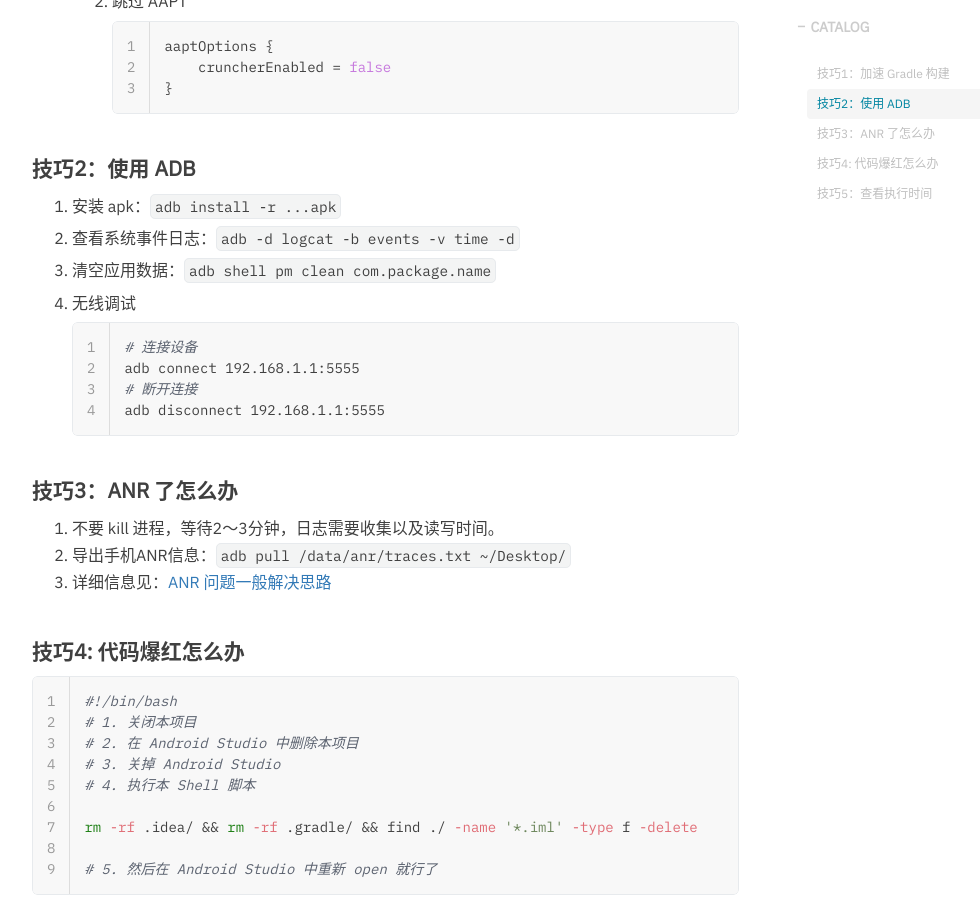
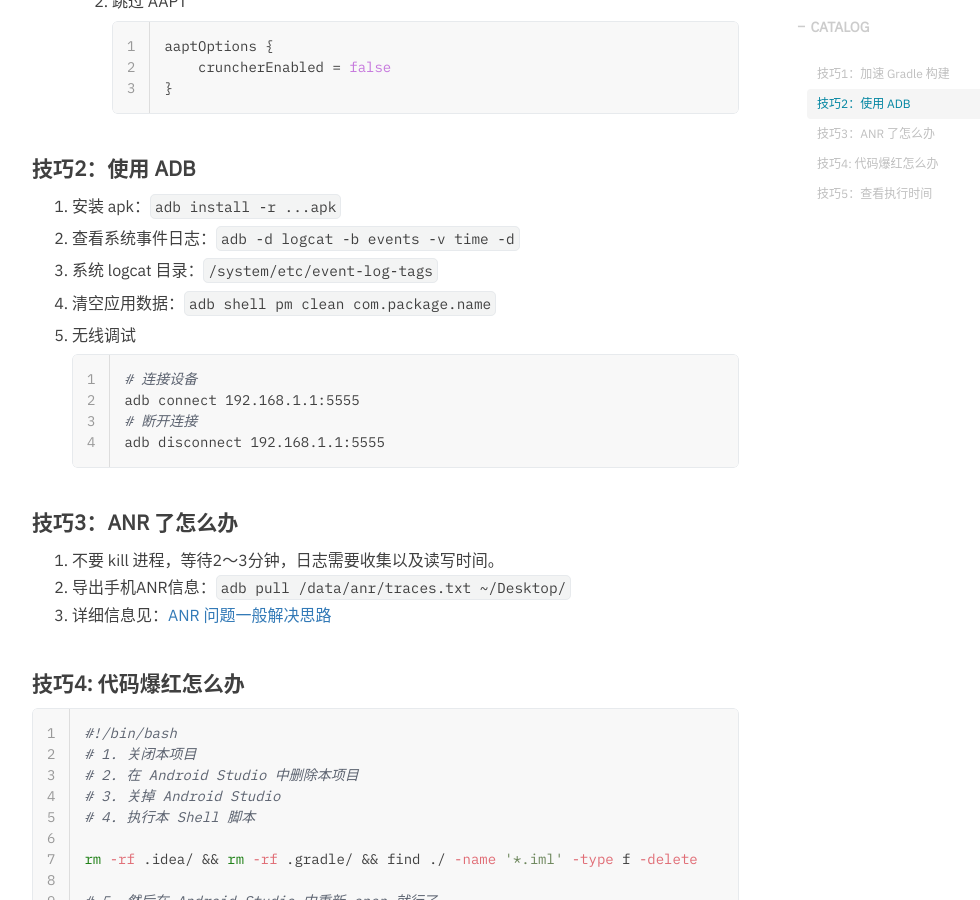
Before and after one commit to hurshi/hurshi.github.io, a Jekyll site: the page built from _posts/2019-07-25-tips_android_tools.md, in a window 1280 px wide and 900 px high, scrolled down 1247 px. Shown: the whole window, without its empty margins (233-1213 px from the left). Built offline with Jekyll 4.4.1, drawn with Linux system fonts in a browser that asks for light colours; nearby versions of some CDN libraries; comment, search, counter and statistics services are not loaded.

Commit message:
add adb tips

````diff
--- a/_posts/2019-07-25-tips_android_tools.md
+++ b/_posts/2019-07-25-tips_android_tools.md
@@ -60,9 +60,11 @@ tags:
 
 2. 查看系统事件日志：`adb -d logcat -b events -v time -d`
 
-3. 清空应用数据：`adb shell pm clean com.package.name`
+3. 系统 logcat 目录：`/system/etc/event-log-tags`
 
-4. 无线调试
+4. 清空应用数据：`adb shell pm clean com.package.name`
+
+5. 无线调试
 
    ```shell
    # 连接设备
````
